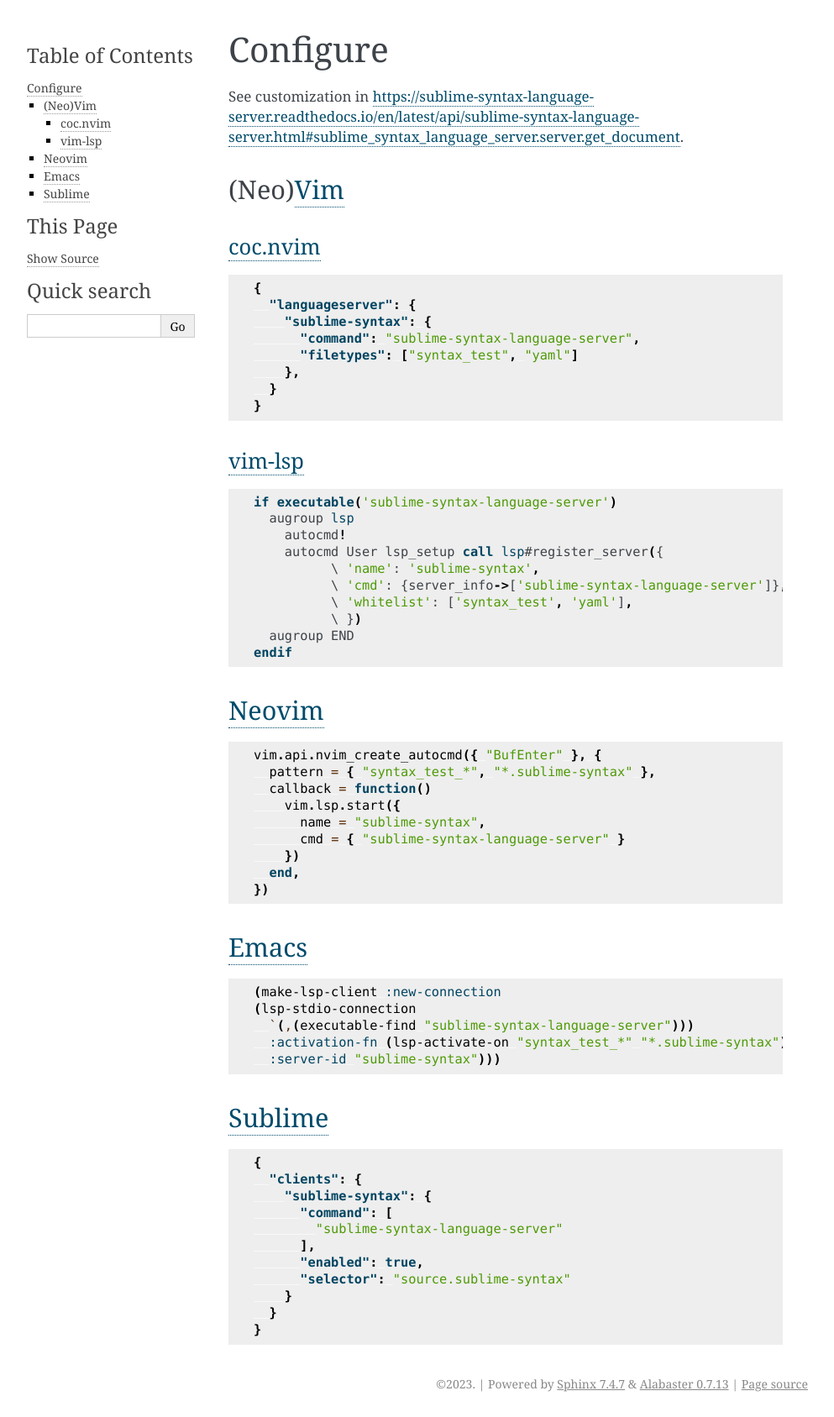
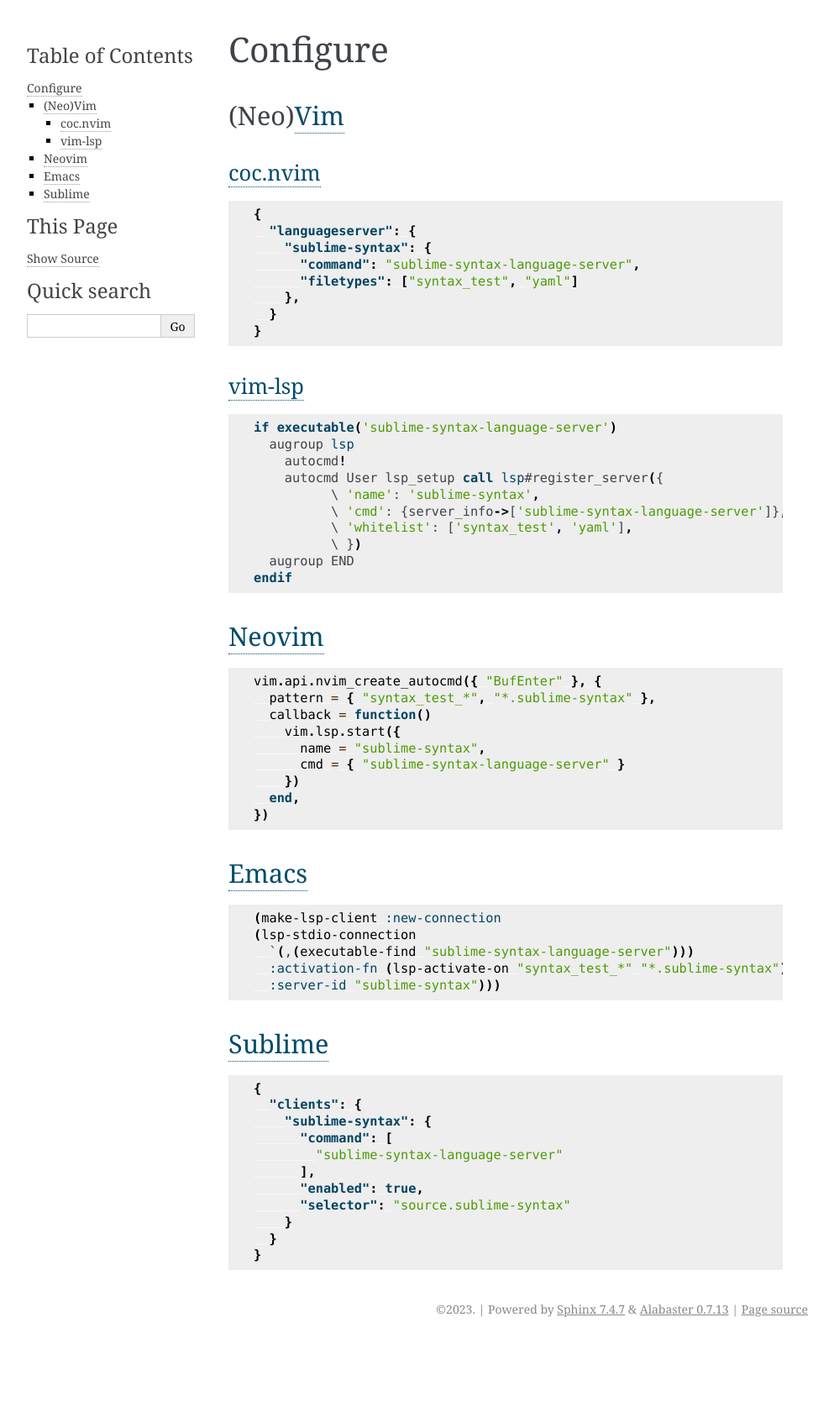
Before and after one commit to Freed-Wu/sublime-syntax-language-server, a Sphinx documentation site: the page built from docs/resources/configure.md, in a window 1280 px wide. Shown: the whole page at 84% size, without its empty margins (148-1141 px from the left). Built offline with Sphinx 7.4.7, drawn with Linux system fonts in a browser that asks for light colours; the version number could not be read and is left out; after the commit the page ends 1598 px from its top, so only the background shows below that.

```diff
--- a/docs/resources/configure.md
+++ b/docs/resources/configure.md
@@ -1,7 +1,4 @@
 # Configure
-
-See customization in
-<https://sublime-syntax-language-server.readthedocs.io/en/latest/api/sublime-syntax-language-server.html#sublime_syntax_language_server.server.get_document>.
 
 ## (Neo)[Vim](https://www.vim.org)
 
```
Also changed, not shown: docs/resources/requirements.md (added, +6 -0 lines), 2 other files.
